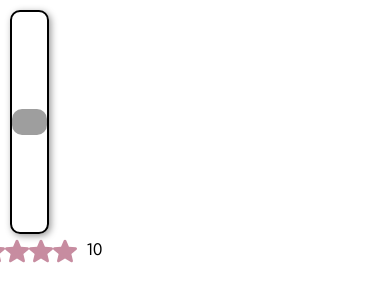
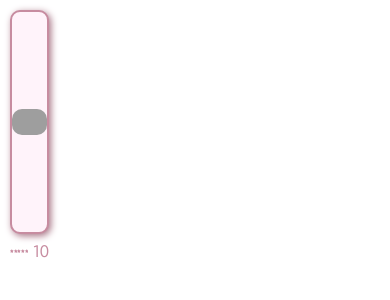
Before and after one commit to S5-2024/angular_letterfood, an Angular app: page / in a window 390 px wide. Shown: the top 300 px of the page. Built offline with nearby package versions, Linux system fonts and the light colour scheme; grey boxes are pictures that could not be loaded.

Commit message:
Start media queries

```diff
--- a/src/app/components/store-card/store-card.component.css
+++ b/src/app/components/store-card/store-card.component.css
@@ -3,7 +3,7 @@
     flex-direction: column;
     align-items: center;
     margin: 10px;
-    height: 30vh;
+    height: 35vh;
     width: 10vw;
 
     .image_container{
@@ -12,8 +12,9 @@
         height: 90%;
         width: 100%;
         border-radius: 10px ;
-            border: 2px solid black;
-            box-shadow: 2px 2px 7px #999999;
+        background-color: #fff3fa;
+        border: 2px solid #C78CA0;
+        box-shadow: 2px 2px 7px #a77485;
 
         img{
             width:100%;
@@ -24,10 +25,78 @@
     .review{
         display: flex;
         flex-direction: row;
+        align-items: center;
+        justify-content: center;
         margin-top: 5px;
+
+        .mat-icon {
+            width: 13%;
+        }
 
         p{
             margin-left: 10px;
+            font-size: 1.2em;
+            color: #C78CA0;
         }
     }
 }
+
+
+
+@media (max-width: 768px) {
+    .card_container{
+        height: 27vh;
+        width: 12vw;
+
+        .image_container{
+            height: 90%;
+            width: 100%;
+
+            img{
+                width:100%;
+            }
+        }
+
+        .review{
+            margin-top: 3px;
+
+            .mat-icon {
+                width: 13%;
+            }
+
+            p{
+                margin-left:5px;
+                font-size: 0.8em;
+            }
+        }
+    }
+}
+
+@media (max-width: 992px) {
+    .card_container{
+        height: 30vh;
+        width: 10vw;
+
+        .image_container{
+            height: 90%;
+            width: 100%;
+
+            img{
+                width:100%;
+            }
+        }
+
+        .review{
+            margin-top: 5px;
+
+            .mat-icon {
+                width: 14%;
+            }
+
+            p{
+                margin-left:5px;
+                font-size: 1em;
+            }
+        }
+    }
+}
--- a/src/app/components/store-card/store-card.component.html
+++ b/src/app/components/store-card/store-card.component.html
@@ -2,7 +2,6 @@
     <div class="image_container">
         <img src="https://developers.elementor.com/docs/assets/img/elementor-placeholder-image.png" alt="store_image">
     </div>
-    <div class="ratings_conteiner">
         <div class="review">
             <mat-icon svgIcon="review-star" aria-label="Review Star Icon" />
             <mat-icon svgIcon="review-star" aria-label="Review Star Icon" />
@@ -11,5 +10,4 @@
             <mat-icon svgIcon="review-star" aria-label="Review Star Icon" />
             <p>10</p>
         </div>
-    </div>
 </div>
```
Lines whose indentation alone changed are shown as unchanged.
